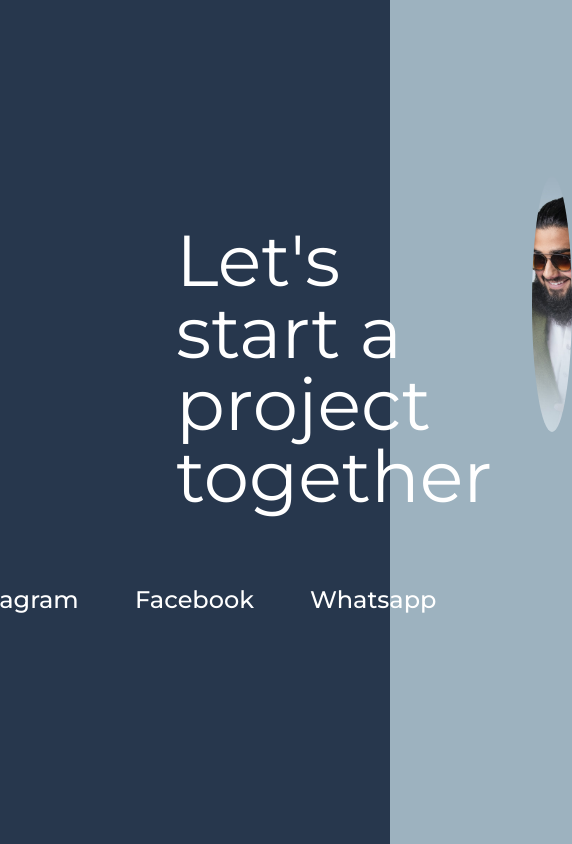
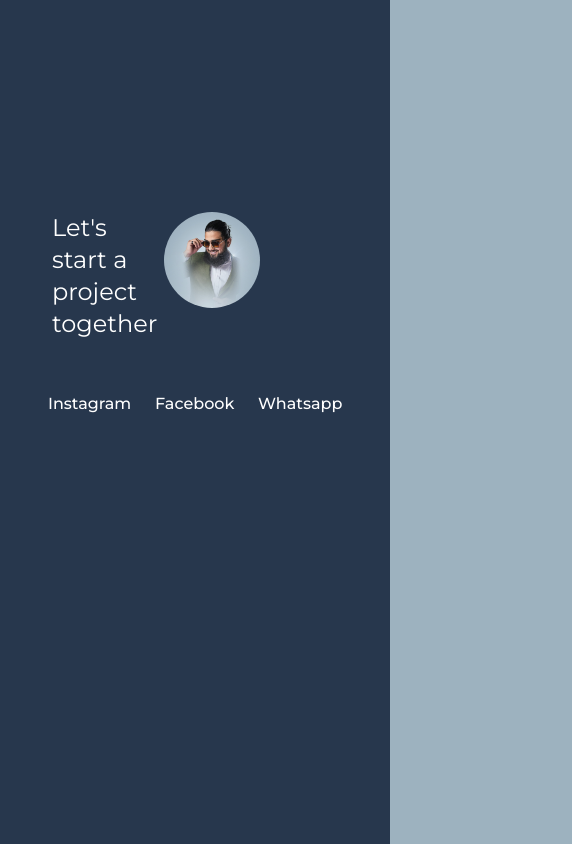
Before and after one commit to haseebasmr/haseebasmr, a React (Vite) app: page /#/contact in a window 390 px wide. Shown: the whole page, 572 px wide, since content can reach past the window. Built offline with nearby package versions, Linux system fonts and the light colour scheme.

Commit message:
complete contact page

```diff
--- a/src/components/Contact.jsx
+++ b/src/components/Contact.jsx
@@ -4,15 +4,21 @@ import { Magnetic } from "./";
 export default function Contact() {
   return (
     <div className="w-screen h-screen bg-pallet1">
-      <div className="pt-44 pl-44 flex  ">
-        <div className="flex-3">
-          <h1 className="text-7xl mt-12 text-white">
+      <div className="md:pt-44 md:pl-44  md:flex-row  flex flex-col-reverse pt-44  p-5">
+        <div className="flex-3   ">
+          <h1 className="text-7xl md:block hidden pt-14 mt-12 pb-6 text-white">
             Let's start a <br /> project together
           </h1>
+          <h1 className="md:hidden block mr-32 text-white text-2xl pb-6 pl-8 ">
+            Let's <br />
+            start a <br />
+            project <br />
+            together
+          </h1>
         </div>
-        <div className="flex-1">
+        <div className="flex-1   md:-mb-0 -mb-24 pt-9  pl-36 md:pl-0 ">
           <img
-            className="object-cover ml-10 h-64 w-64 "
+            className="object-cover md:ml-10 md:h-64 md:w-64 h-24 w-24"
             style={{
               borderRadius: "50%",
             }}
@@ -21,19 +27,19 @@ export default function Contact() {
           />
         </div>
       </div>
-      <div className="flex justify-center gap-8 mt-16">
+      <div className="flex justify-center md:gap-8 md:mt-16">
         <Magnetic>
-          <button className="text-white font-montserrat text-2xl p-2 mx-1 font-medium">
+          <button className="text-white font-montserrat md:text-2xl p-2 mx-1 font-medium">
             Instagram
           </button>
         </Magnetic>
         <Magnetic>
-          <button className="text-white font-montserrat text-2xl p-2 mx-1 font-medium">
+          <button className="text-white font-montserrat md:text-2xl p-2 mx-1 font-medium">
             Facebook
           </button>
         </Magnetic>
         <Magnetic>
-          <button className="text-white font-montserrat text-2xl p-2 mx-1 font-medium">
+          <button className="text-white font-montserrat md:text-2xl p-2 mx-1 font-medium">
             Whatsapp
           </button>
         </Magnetic>
```
